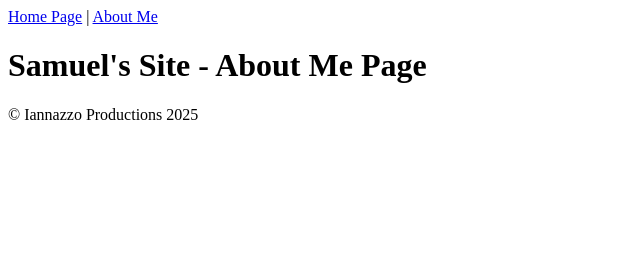
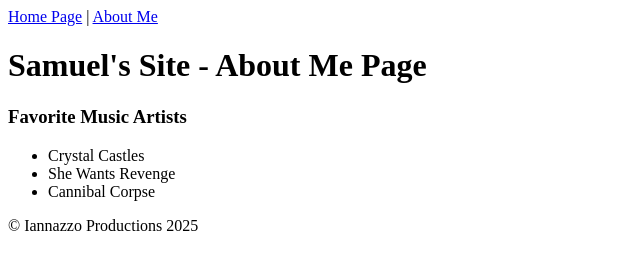
Before and after one commit to samian96/COMP1A.Exercise, a plain HTML site: page about.html in a window 1280 px wide. Shown: the whole page, without its empty margins (0-640 px from the left). Drawn offline with Linux system fonts and the light colour scheme.

Commit message:
added unordered list

```diff
--- a/about.html
+++ b/about.html
@@ -15,7 +15,12 @@
         <h1>Samuel's Site - About Me Page</h1>
     </header>
     <main>
-
+        <h3>Favorite Music Artists</h3>
+        <ul>
+            <li>Crystal Castles</li>
+            <li>She Wants Revenge</li>
+            <li>Cannibal Corpse</li>
+        </ul>
     </main>
     <footer>
          <p>&copy; Iannazzo Productions 2025</p>
```
